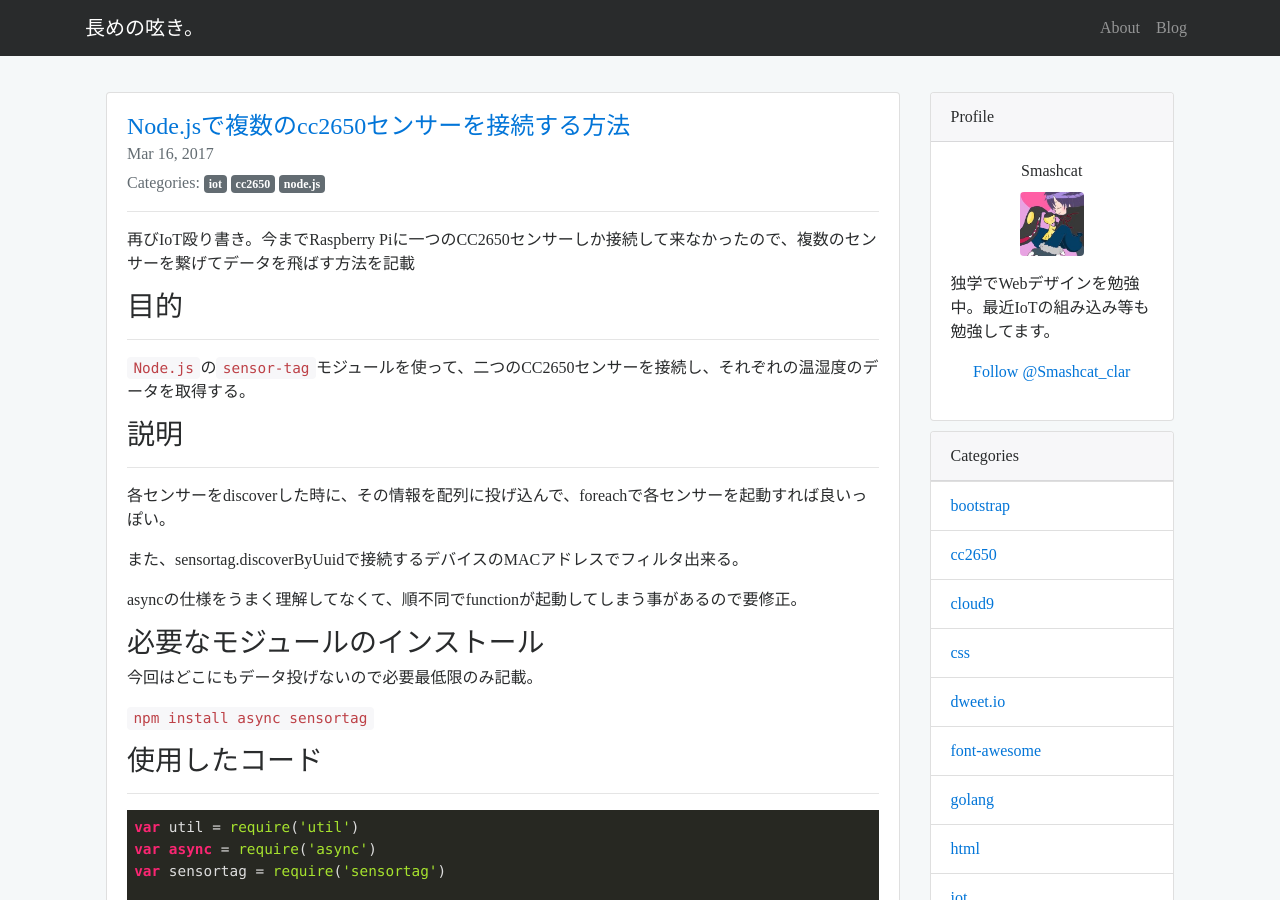
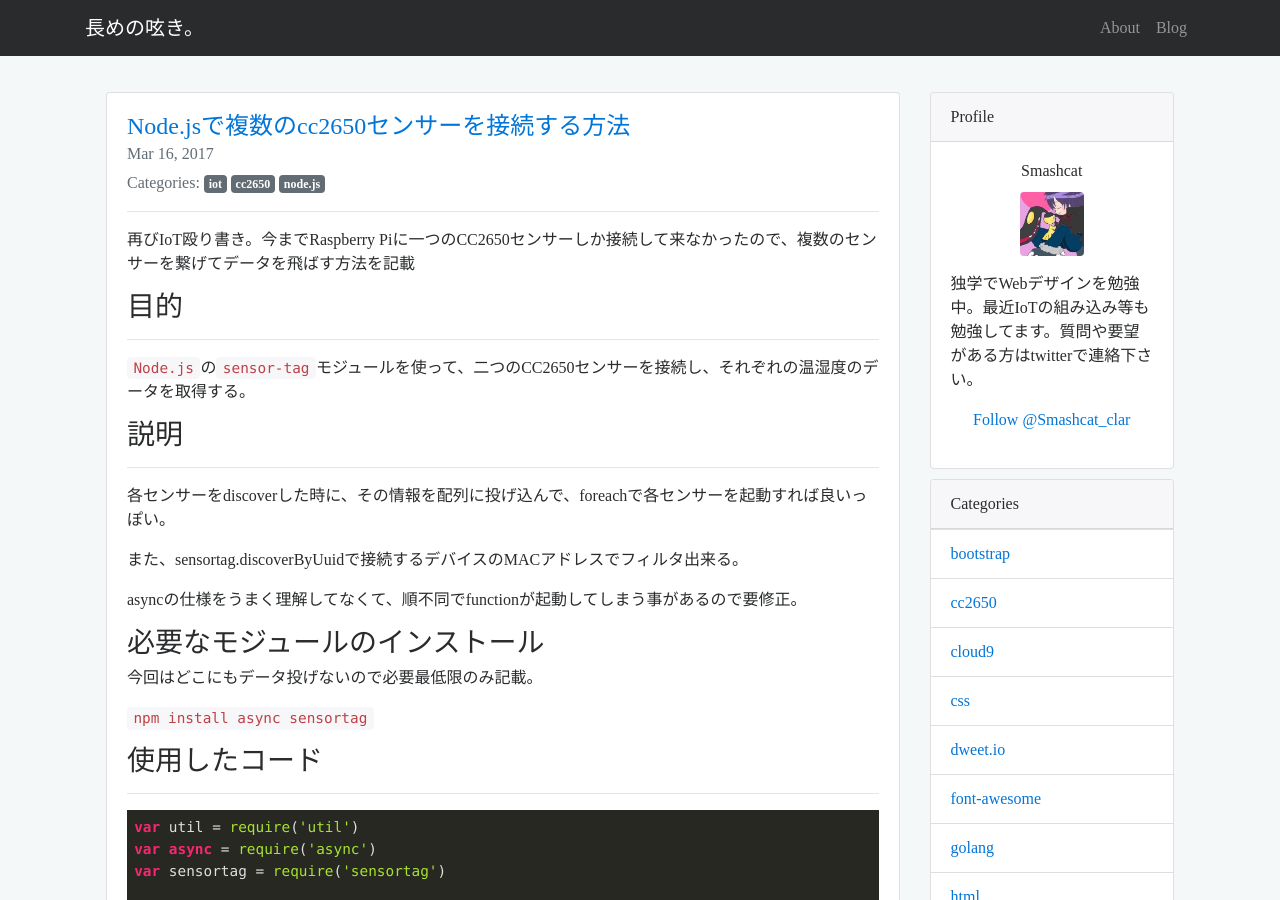
Before and after one commit to Naturalclar/naturalclar.github.io, a Jekyll site: the page built from index.html, in a window 1280 px wide and 900 px high. Built offline with Jekyll 4.4.1, drawn with Linux system fonts in a browser that asks for light colours; some web fonts are replaced; the list of posts is cut into pages by our own code; comment, search, counter and statistics services are not loaded.

Commit message:
change self info

```diff
--- a/_includes/sidebar.html
+++ b/_includes/sidebar.html
@@ -14,7 +14,7 @@
         <img class="rounded profile-img" src="{{site.twitter_image}}" alt="Twitter-icon">
       </p>
       <p class="card-text">
-      独学でWebデザインを勉強中。最近IoTの組み込み等も勉強してます。
+      独学でWebデザインを勉強中。最近IoTの組み込み等も勉強してます。質問や要望がある方はtwitterで連絡下さい。
       </p>
       <p class="text-center">{% include follow.html %}</p>
     </div>
```
